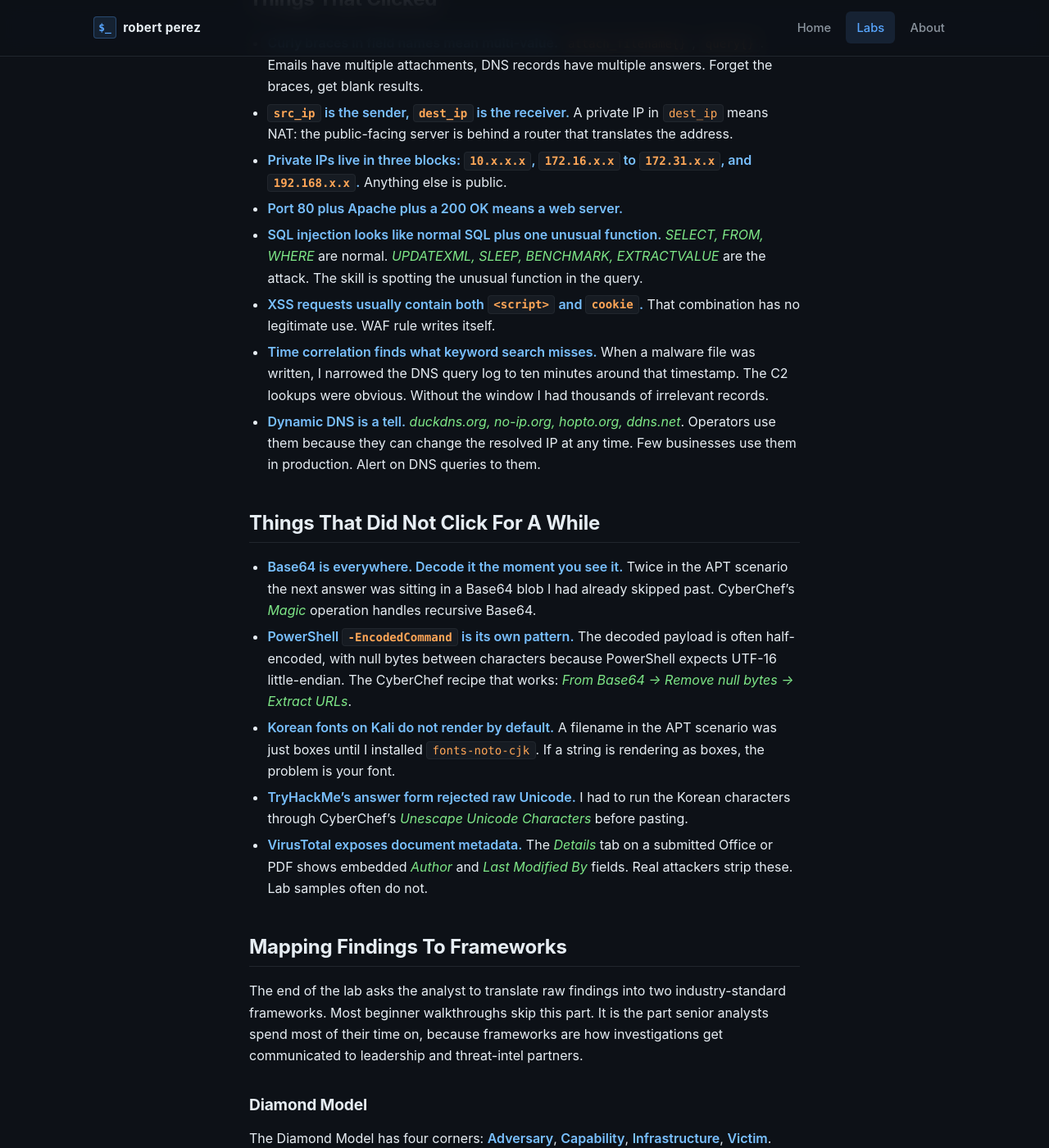
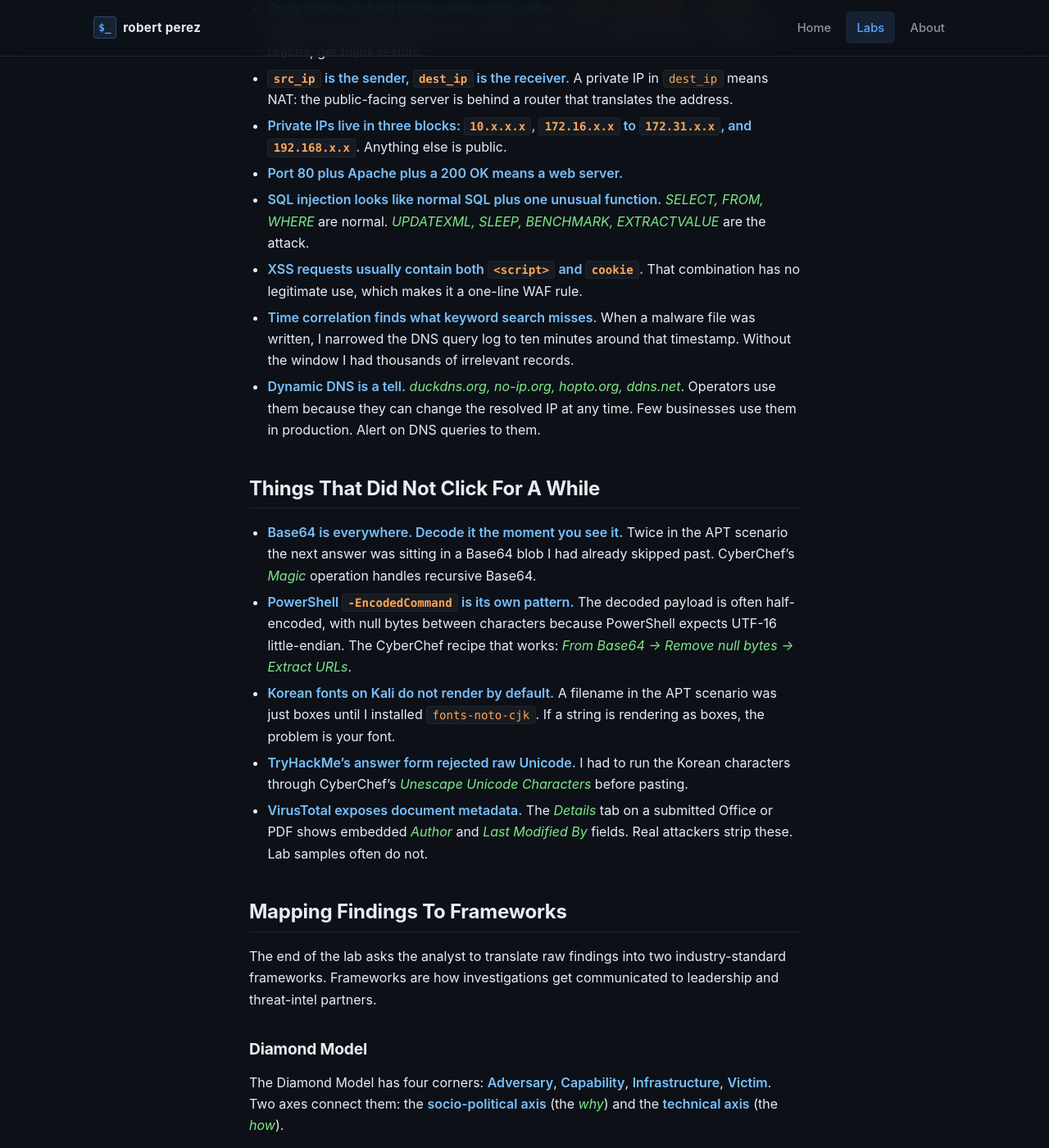
Before and after one commit to barrytd/barrytd.github.io, a Jekyll site: the page built from _labs/splunk-2.md, in a window 1280 px wide and 1400 px high, scrolled down 1973 px. Shown: the whole window at 82% size. Built offline with Jekyll 4.4.1, drawn with Linux system fonts in a browser that asks for light colours; some of the changed text lies outside the part shown.

Commit message:
remove remaining fluff from splunk 2 post
- dropped the meta-commentary line about 'what follows is the lessons that transfer'
- cut the trailing 'the skill is spotting the unusual function' from the sqli bullet
- replaced 'waf rule writes itself' with the factual 'one-line waf rule' phrasing
- cut 'the c2 lookups were obvious' from the time-correlation bullet
- tightened the framework intro from three sentences to two
- tightened the mitre closing paragraph by dropping 'follow logically' and the 'it also enables' framing

Co-Authored-By: Claude Opus 4.7 (1M context) <noreply@anthropic.com>

```diff
--- a/_labs/splunk-2.md
+++ b/_labs/splunk-2.md
@@ -17,8 +17,6 @@ The format is not one box with one entry point. BOTSv2 is a dataset that holds t
 - **Web attacks.** A vulnerability scanner, SQL injection, XSS, and a fake forum account with a misspelled name.
 - **Ransomware.** A Mac that got encrypted, and a USB stick that delivered the malware to a different Mac earlier.
 - **APT.** A North Korean group (Taedonggang) using spear phishing, self-signed HTTPS, registry-stored C2 URLs, and a scheduled task running Base64-encoded PowerShell.
-
-What follows is the lessons that transfer to the next investigation, not the answers.
 
 ## What Splunk Is
 
@@ -58,9 +56,9 @@ Every step in an investigation uses a value from the previous step. Insider thre
 - **`src_ip` is the sender, `dest_ip` is the receiver.** A private IP in `dest_ip` means NAT: the public-facing server is behind a router that translates the address.
 - **Private IPs live in three blocks: `10.x.x.x`, `172.16.x.x` to `172.31.x.x`, and `192.168.x.x`.** Anything else is public.
 - **Port 80 plus Apache plus a 200 OK means a web server.**
-- **SQL injection looks like normal SQL plus one unusual function.** *SELECT, FROM, WHERE* are normal. *UPDATEXML, SLEEP, BENCHMARK, EXTRACTVALUE* are the attack. The skill is spotting the unusual function in the query.
-- **XSS requests usually contain both `<script>` and `cookie`.** That combination has no legitimate use. WAF rule writes itself.
-- **Time correlation finds what keyword search misses.** When a malware file was written, I narrowed the DNS query log to ten minutes around that timestamp. The C2 lookups were obvious. Without the window I had thousands of irrelevant records.
+- **SQL injection looks like normal SQL plus one unusual function.** *SELECT, FROM, WHERE* are normal. *UPDATEXML, SLEEP, BENCHMARK, EXTRACTVALUE* are the attack.
+- **XSS requests usually contain both `<script>` and `cookie`.** That combination has no legitimate use, which makes it a one-line WAF rule.
+- **Time correlation finds what keyword search misses.** When a malware file was written, I narrowed the DNS query log to ten minutes around that timestamp. Without the window I had thousands of irrelevant records.
 - **Dynamic DNS is a tell.** *duckdns.org, no-ip.org, hopto.org, ddns.net*. Operators use them because they can change the resolved IP at any time. Few businesses use them in production. Alert on DNS queries to them.
 
 ## Things That Did Not Click For A While
@@ -73,7 +71,7 @@ Every step in an investigation uses a value from the previous step. Insider thre
 
 ## Mapping Findings To Frameworks
 
-The end of the lab asks the analyst to translate raw findings into two industry-standard frameworks. Most beginner walkthroughs skip this part. It is the part senior analysts spend most of their time on, because frameworks are how investigations get communicated to leadership and threat-intel partners.
+The end of the lab asks the analyst to translate raw findings into two industry-standard frameworks. Frameworks are how investigations get communicated to leadership and threat-intel partners.
 
 ### Diamond Model
 
```
Also changed, not shown: other parts of _labs/splunk-2.md (+1 -1 lines).
